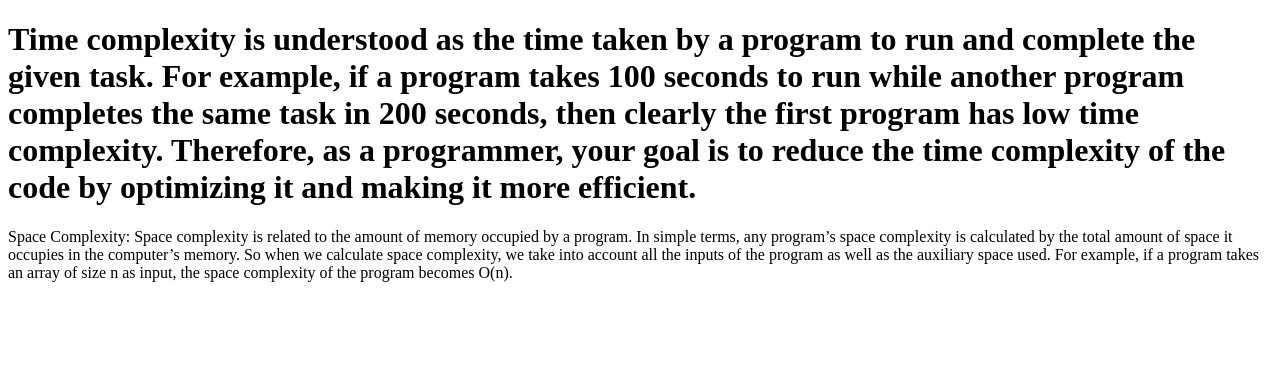
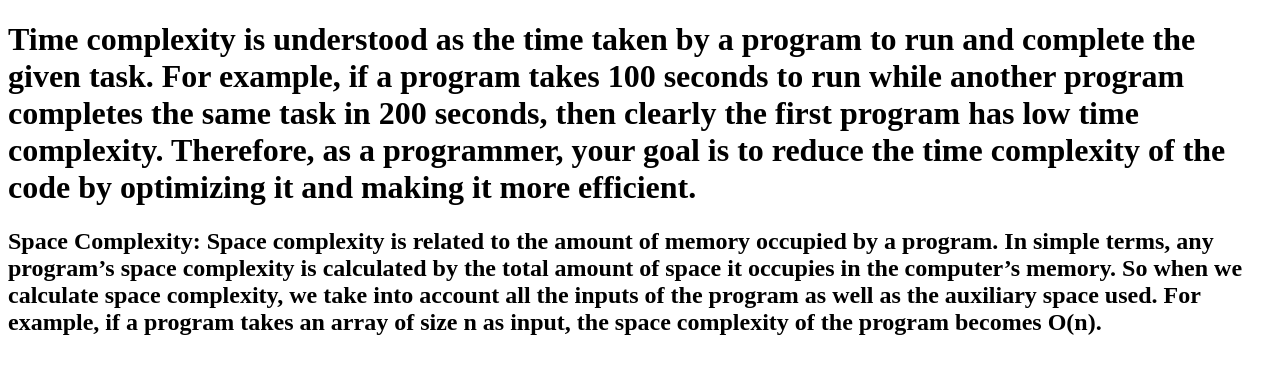
Before and after one commit to acciojob/time-and-space-complexity-saif520, a website: page main.html in a window 1280 px wide. Drawn offline with Linux system fonts and the light colour scheme.

Commit message:
created a submission

```diff
--- a/main.html
+++ b/main.html
@@ -9,7 +9,7 @@
 <body>
 	<!-- the entire body must be written by student -->
 	<h1>Time complexity is understood as the time taken by a program to run and complete the given task. For example, if a program takes 100 seconds to run while another program completes the same task in 200 seconds, then clearly the first program has low time complexity. Therefore, as a programmer, your goal is to reduce the time complexity of the code by optimizing it and making it more efficient.</h1>
-	<p>Space Complexity: Space complexity is related to the amount of memory occupied by a program. In simple terms, any program’s space complexity is calculated by the total amount of space it occupies in the computer’s memory. So when we calculate space complexity, we take into account all the inputs of the program as well as the auxiliary space used. For example, if a program takes an array of size n as input, the space complexity of the program becomes O(n).</p>
+	<h2>Space Complexity: Space complexity is related to the amount of memory occupied by a program. In simple terms, any program’s space complexity is calculated by the total amount of space it occupies in the computer’s memory. So when we calculate space complexity, we take into account all the inputs of the program as well as the auxiliary space used. For example, if a program takes an array of size n as input, the space complexity of the program becomes O(n).</h2>
     <script type="text/javascript" src="./script.js">
 </script>
 
```
